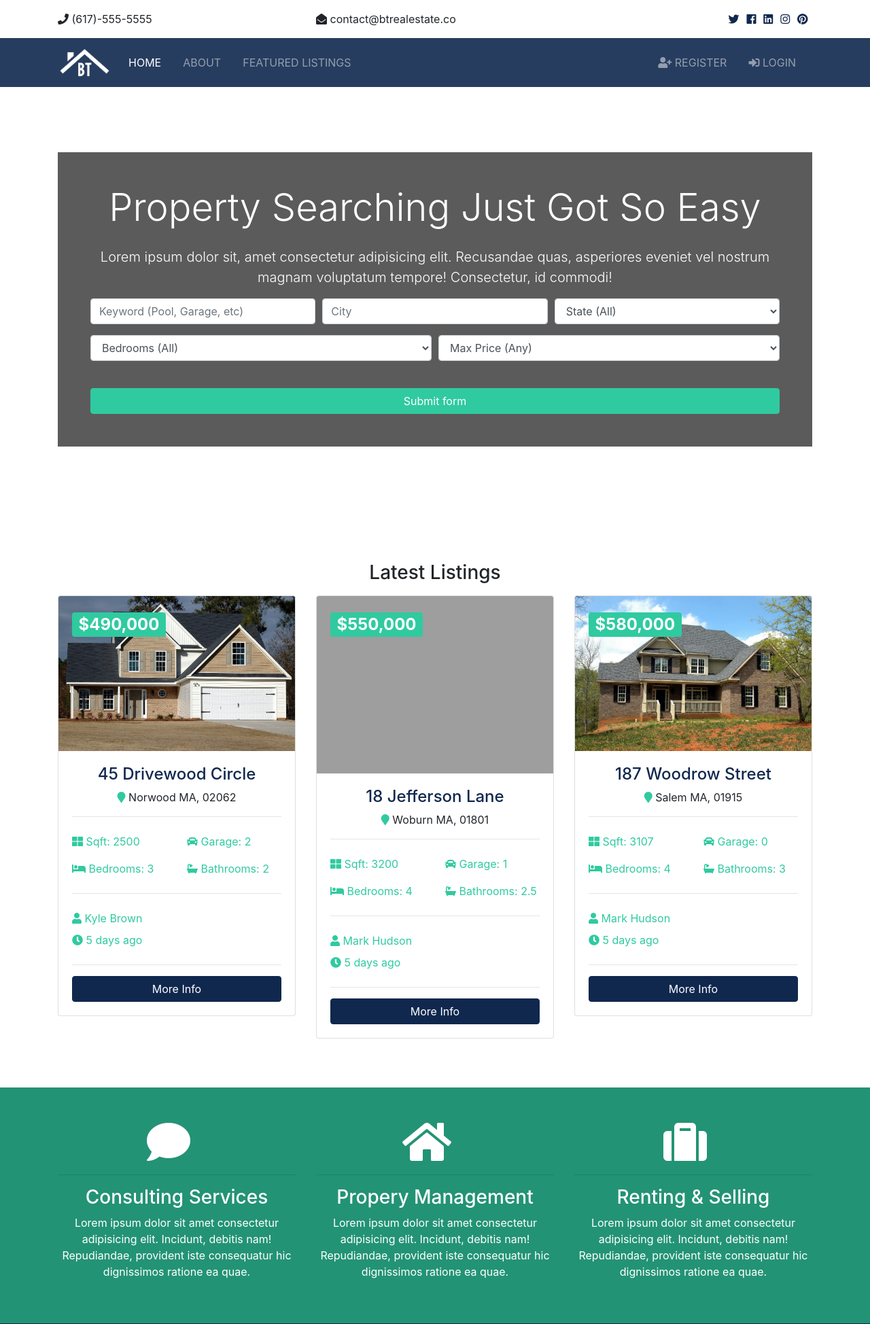
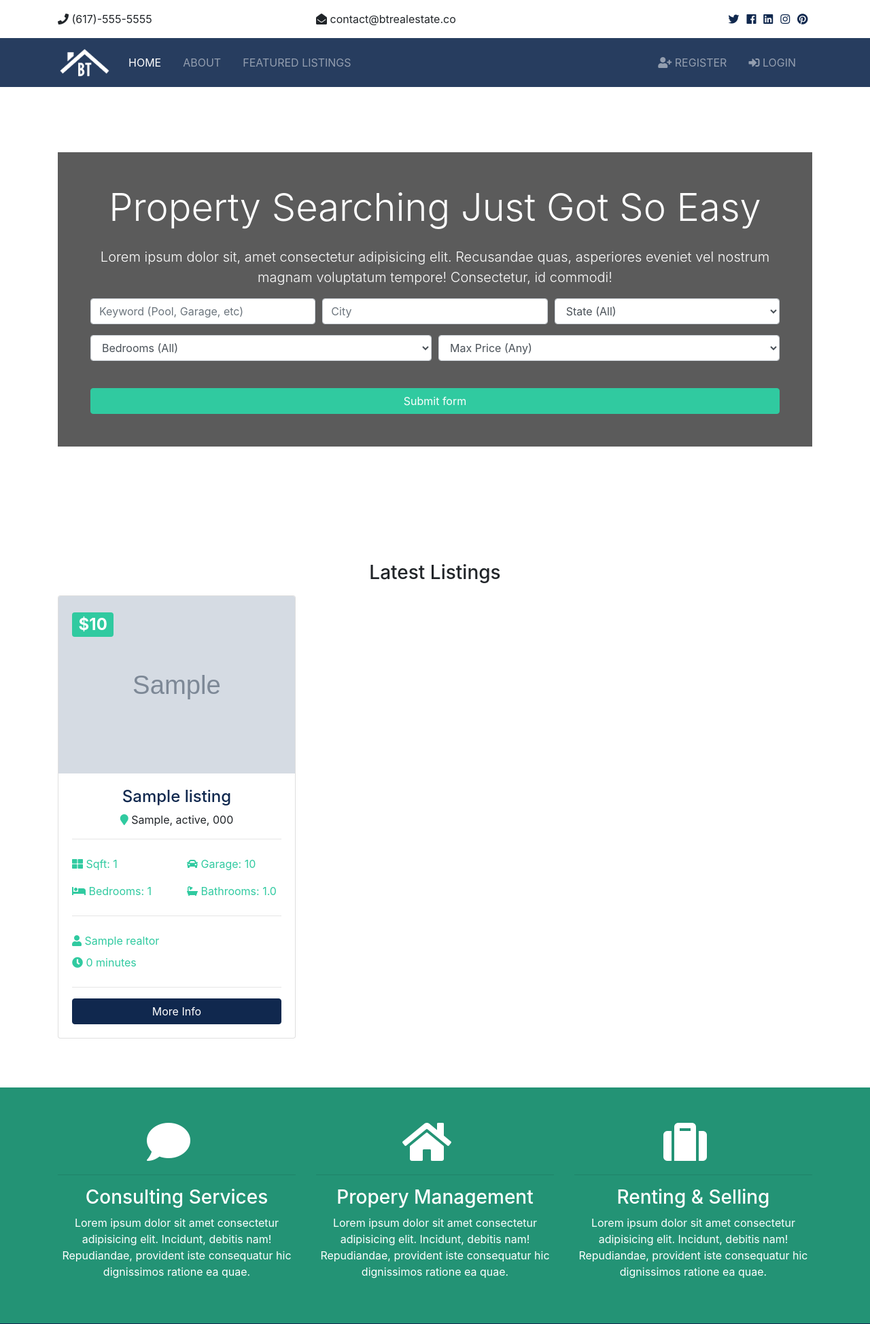
Before and after one commit to wcolts2000/django-btre, a Django app: page / in a window 1280 px wide. Shown: the top 1948 px of the page at 68% size. Run offline with Django 3.2, Linux system fonts and the light colour scheme; tables that the repository leaves empty hold one stand-in row (values such as "Sample post"); grey boxes marked "Sample" are stand-in pictures; some libraries are stand-ins or nearby versions; grey boxes are pictures that could not be loaded.

Commit message:
made listings section in index.html dynamic

```diff
--- a/pages/views.py
+++ b/pages/views.py
@@ -2,9 +2,16 @@ from django.shortcuts import render
 from django.http import HttpResponse
 # Create your views here.
 
+from listings.models import Listing
 
 def index(request):
-    return render(request, 'pages/index.html')
+    listings = Listing.objects.order_by('-list_date').filter(is_published=True)[:3]
+
+    context = {
+      'listings': listings
+    }
+
+    return render(request, 'pages/index.html', context)
 
 
 def about(request):
--- a/templates/pages/index.html
+++ b/templates/pages/index.html
@@ -1,4 +1,8 @@
-{% extends 'base.html' %} {% block content %}
+{% extends 'base.html' %}
+
+{% load humanize %}
+
+{% block content %}
 
 <!-- Showcase -->
 <section id="showcase">
@@ -150,135 +154,54 @@
   <div class="container">
     <h3 class="text-center mb-3">Latest Listings</h3>
     <div class="row">
-      <!-- Listing 1 -->
+    {% if listings %}
+      {% for listing in listings %}
         <div class="col-md-6 col-lg-4 mb-4">
           <div class="card listing-preview">
-          <img class="card-img-top" src="assets/img/homes/home-1.jpg" alt="" />
+            <img class="card-img-top" src="{{listing.photo_main.url}}" alt="" />
             <div class="card-img-overlay">
               <h2>
-              <span class="badge badge-secondary text-white">$490,000</span>
+                <span class="badge badge-secondary text-white">${{listing.price | intcomma}}</span>
               </h2>
             </div>
             <div class="card-body">
               <div class="listing-heading text-center">
-              <h4 class="text-primary">45 Drivewood Circle</h4>
+                <h4 class="text-primary">{{ listing.title }}</h4>
                 <p>
-                <i class="fas fa-map-marker text-secondary"></i> Norwood MA,
-                02062
+                  <i class="fas fa-map-marker text-secondary"></i> {{ listing.city }}, {{ listing.state }}, {{ listing.zipcode }}
                 </p>
               </div>
               <hr />
               <div class="row py-2 text-secondary">
                 <div class="col-6">
-                <i class="fas fa-th-large"></i> Sqft: 2500
+                  <i class="fas fa-th-large"></i> Sqft: {{ listing.sqft }}
                 </div>
-              <div class="col-6"><i class="fas fa-car"></i> Garage: 2</div>
+                <div class="col-6"><i class="fas fa-car"></i> Garage: {{ listing.garage }}</div>
               </div>
               <div class="row py-2 text-secondary">
-              <div class="col-6"><i class="fas fa-bed"></i> Bedrooms: 3</div>
-              <div class="col-6"><i class="fas fa-bath"></i> Bathrooms: 2</div>
+                <div class="col-6"><i class="fas fa-bed"></i> Bedrooms: {{ listing.bedrooms }}</div>
+                <div class="col-6"><i class="fas fa-bath"></i> Bathrooms: {{ listing.bathrooms }}</div>
               </div>
               <hr />
               <div class="row py-2 text-secondary">
-              <div class="col-6"><i class="fas fa-user"></i> Kyle Brown</div>
+                <div class="col-6"><i class="fas fa-user"></i> {{ listing.realtor }}</div>
               </div>
               <div class="row text-secondary pb-2">
-              <div class="col-6"><i class="fas fa-clock"></i> 5 days ago</div>
+                <div class="col-6"><i class="fas fa-clock"></i> {{ listing.list_date | timesince }}</div>
               </div>
               <hr />
-            <a href="listing.html" class="btn btn-primary btn-block"
+              <a href="{% url 'listing' listing.id %}" class="btn btn-primary btn-block"
                 >More Info</a
               >
             </div>
           </div>
         </div>
-
-      <!-- Listing 2 -->
-      <div class="col-md-6 col-lg-4 mb-4">
-        <div class="card listing-preview">
-          <img class="card-img-top" src="assets/img/homes/home-2.jpg" alt="" />
-          <div class="card-img-overlay">
-            <h2>
-              <span class="badge badge-secondary text-white">$550,000</span>
-            </h2>
+        {% endfor %}
+      {% else %}
+      <div class="col-md-12">
+        <p>Mo Listings Available</p>
       </div>
-          <div class="card-body">
-            <div class="listing-heading text-center">
-              <h4 class="text-primary">18 Jefferson Lane</h4>
-              <p>
-                <i class="fas fa-map-marker text-secondary"></i> Woburn MA,
-                01801
-              </p>
-            </div>
-            <hr />
-            <div class="row py-2 text-secondary">
-              <div class="col-6">
-                <i class="fas fa-th-large"></i> Sqft: 3200
-              </div>
-              <div class="col-6"><i class="fas fa-car"></i> Garage: 1</div>
-            </div>
-            <div class="row py-2 text-secondary">
-              <div class="col-6"><i class="fas fa-bed"></i> Bedrooms: 4</div>
-              <div class="col-6">
-                <i class="fas fa-bath"></i> Bathrooms: 2.5
-              </div>
-            </div>
-            <hr />
-            <div class="row py-2 text-secondary">
-              <div class="col-6"><i class="fas fa-user"></i> Mark Hudson</div>
-            </div>
-            <div class="row text-secondary pb-2">
-              <div class="col-6"><i class="fas fa-clock"></i> 5 days ago</div>
-            </div>
-            <hr />
-            <a href="listing.html" class="btn btn-primary btn-block"
-              >More Info</a
-            >
-          </div>
-        </div>
-      </div>
-
-      <!-- Listing 3 -->
-      <div class="col-md-6 col-lg-4 mb-4">
-        <div class="card listing-preview">
-          <img class="card-img-top" src="assets/img/homes/home-3.jpg" alt="" />
-          <div class="card-img-overlay">
-            <h2>
-              <span class="badge badge-secondary text-white">$580,000</span>
-            </h2>
-          </div>
-          <div class="card-body">
-            <div class="listing-heading text-center">
-              <h4 class="text-primary">187 Woodrow Street</h4>
-              <p>
-                <i class="fas fa-map-marker text-secondary"></i> Salem MA, 01915
-              </p>
-            </div>
-            <hr />
-            <div class="row py-2 text-secondary">
-              <div class="col-6">
-                <i class="fas fa-th-large"></i> Sqft: 3107
-              </div>
-              <div class="col-6"><i class="fas fa-car"></i> Garage: 0</div>
-            </div>
-            <div class="row py-2 text-secondary">
-              <div class="col-6"><i class="fas fa-bed"></i> Bedrooms: 4</div>
-              <div class="col-6"><i class="fas fa-bath"></i> Bathrooms: 3</div>
-            </div>
-            <hr />
-            <div class="row py-2 text-secondary">
-              <div class="col-6"><i class="fas fa-user"></i> Mark Hudson</div>
-            </div>
-            <div class="row text-secondary pb-2">
-              <div class="col-6"><i class="fas fa-clock"></i> 5 days ago</div>
-            </div>
-            <hr />
-            <a href="listing.html" class="btn btn-primary btn-block"
-              >More Info</a
-            >
-          </div>
-        </div>
-      </div>
+    {% endif %}
     </div>
   </div>
 </section>
```
Lines whose indentation alone changed are shown as unchanged.
